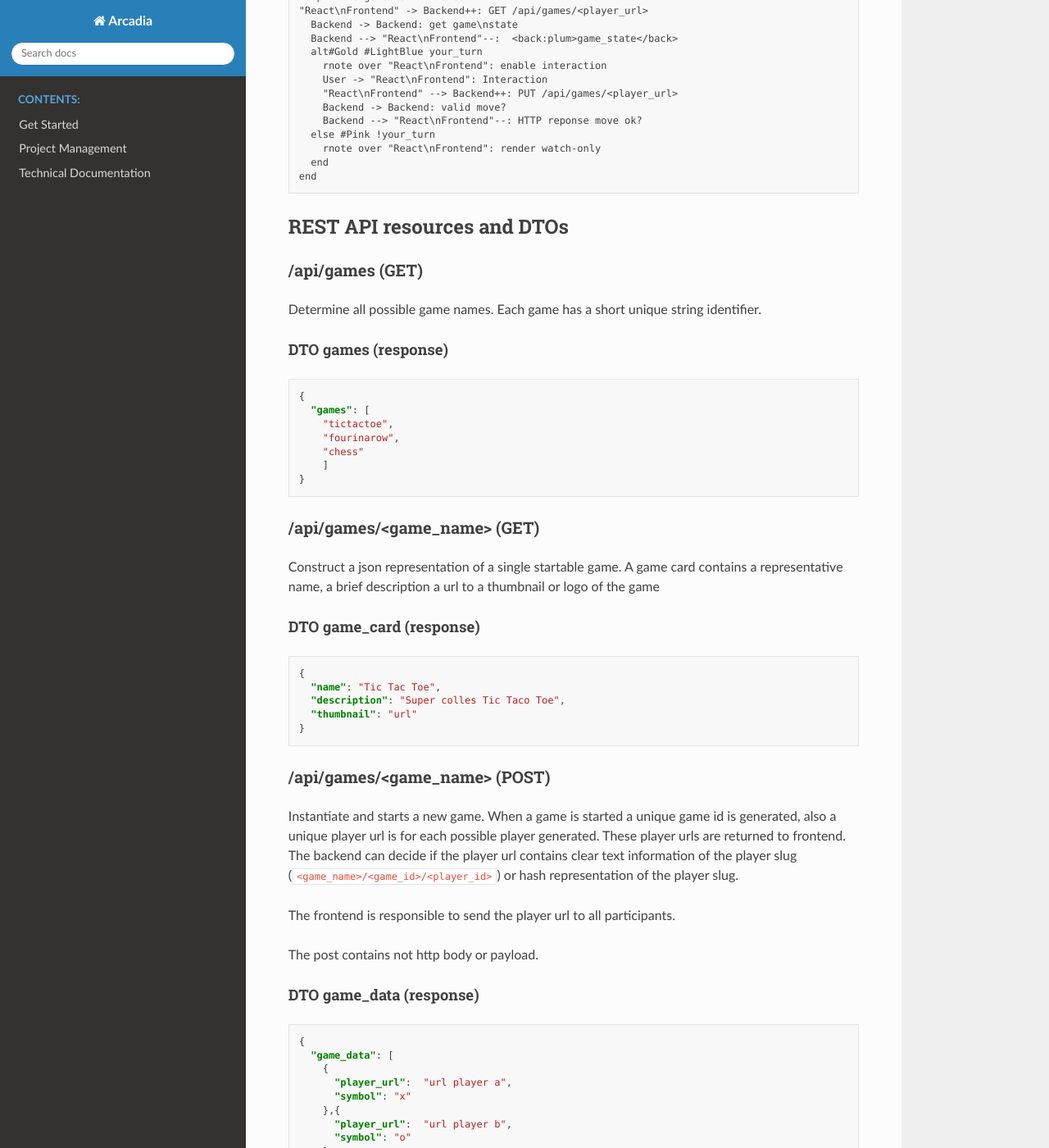
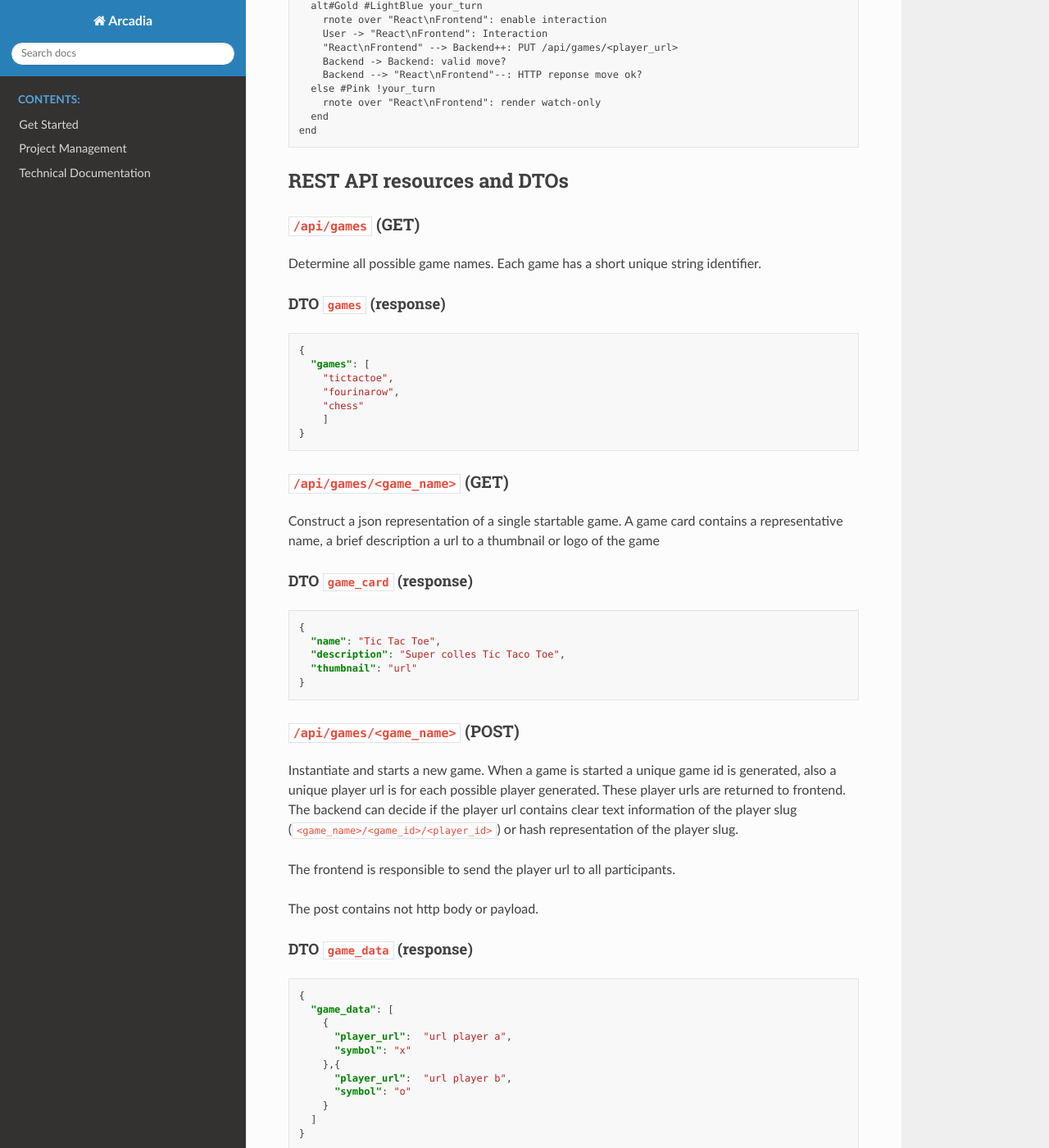
Before and after one commit to games2click/games2click.github.io, a Sphinx documentation site: the page built from docs/technical_documentation/front-back-communication.md, in a window 1280 px wide and 1400 px high, scrolled down 1023 px. Shown: the whole window at 82% size. Built offline with Sphinx 7.4.7 and the Read the Docs theme 2.0.0, drawn with Linux system fonts in a browser that asks for light colours; some of the changed text lies outside the part shown.

Commit message:
update format

````diff
--- a/docs/technical_documentation/front-back-communication.md
+++ b/docs/technical_documentation/front-back-communication.md
@@ -63,11 +61,11 @@ end
 ```
 ## REST API resources and DTOs
 
-### /api/games (GET)
+### `/api/games` (GET)
 
 Determine all possible game names. Each game has a short unique string identifier.
 
-#### DTO games (response)
+#### DTO `games` (response)
 
 ```json
 {
@@ -79,12 +77,12 @@ Determine all possible game names. Each game has a short unique string identifie
 }
 ```
 
-### /api/games/<game_name> (GET)
+### `/api/games/<game_name>` (GET)
 
 Construct a json representation of a single startable game. A game card contains a representative name, a brief
 description a url to a thumbnail or logo of the game
 
-#### DTO game_card (response)
+#### DTO `game_card` (response)
 ```json
 {
   "name": "Tic Tac Toe",
@@ -93,7 +91,7 @@ description a url to a thumbnail or logo of the game
 }
 ```
 
-### /api/games/<game_name> (POST)
+### `/api/games/<game_name>` (POST)
 
 Instantiate and starts a new game. When a game is started a unique game id is generated, also a unique player url is
 for each possible player generated. These player urls are returned to frontend. The backend can decide if the player
@@ -104,7 +102,7 @@ The frontend is responsible to send the player url to all participants.
 
 The post contains not http body or payload.
 
-#### DTO game_data (response)
+#### DTO `game_data` (response)
 
 ```json
 {
@@ -120,7 +118,7 @@ The post contains not http body or payload.
 }
 ```
 
-### /api/games/<player_url> (GET)
+### `/api/games/<player_url>` (GET)
 
 Return the current state of the game data. Each game plugin is responsible to return the current state of its own game
 in a manner that frontend plugin can render all its information. "turns" represent all moves in sequential order, so
@@ -131,7 +129,7 @@ do the current move or the player can only watch the current state of the game.
 
 For easier understanding of the dtos example data of the game tic tac toe is used.
 
-#### DTO game_state (response)
+#### DTO `game_state` (response)
 
 ```json
 {
@@ -147,7 +145,7 @@ For easier understanding of the dtos example data of the game tic tac toe is use
 Field "won" is optional, if the game isn't yet finished, the field is not set or is empty.
 
 
-### /api/games/<player_url> (PUT)
+### `/api/games/<player_url>` (PUT)
 Player does its move. The data of the move is sent to the backend. The backend validates the move and the game state is
 updated. The frontend implementation is responsible to get the game state after this operation to determine the game
 state after that move, for example if the current player won or the game is finished.
@@ -155,7 +153,7 @@ The frontend game plugin is responsible to send the data in a format the backend
 
 For easier understanding of the dtos example data of the game tic tac toe is used.
 
-#### DTO game_move (request)
+#### DTO `game_move` (request)
 
 ```json
 {"row": 2, "col": 2}
````
Also changed, not shown: other parts of docs/technical_documentation/front-back-communication.md (+0 -2 lines).
